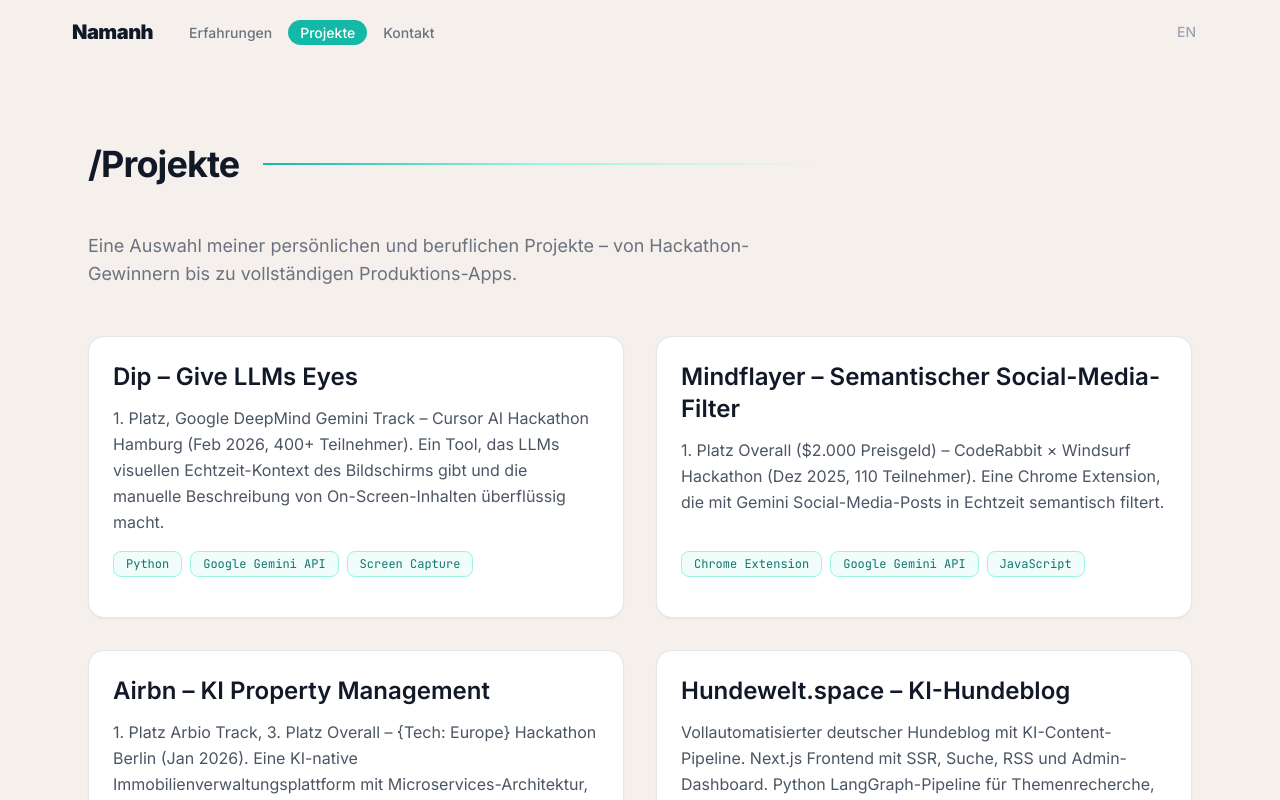
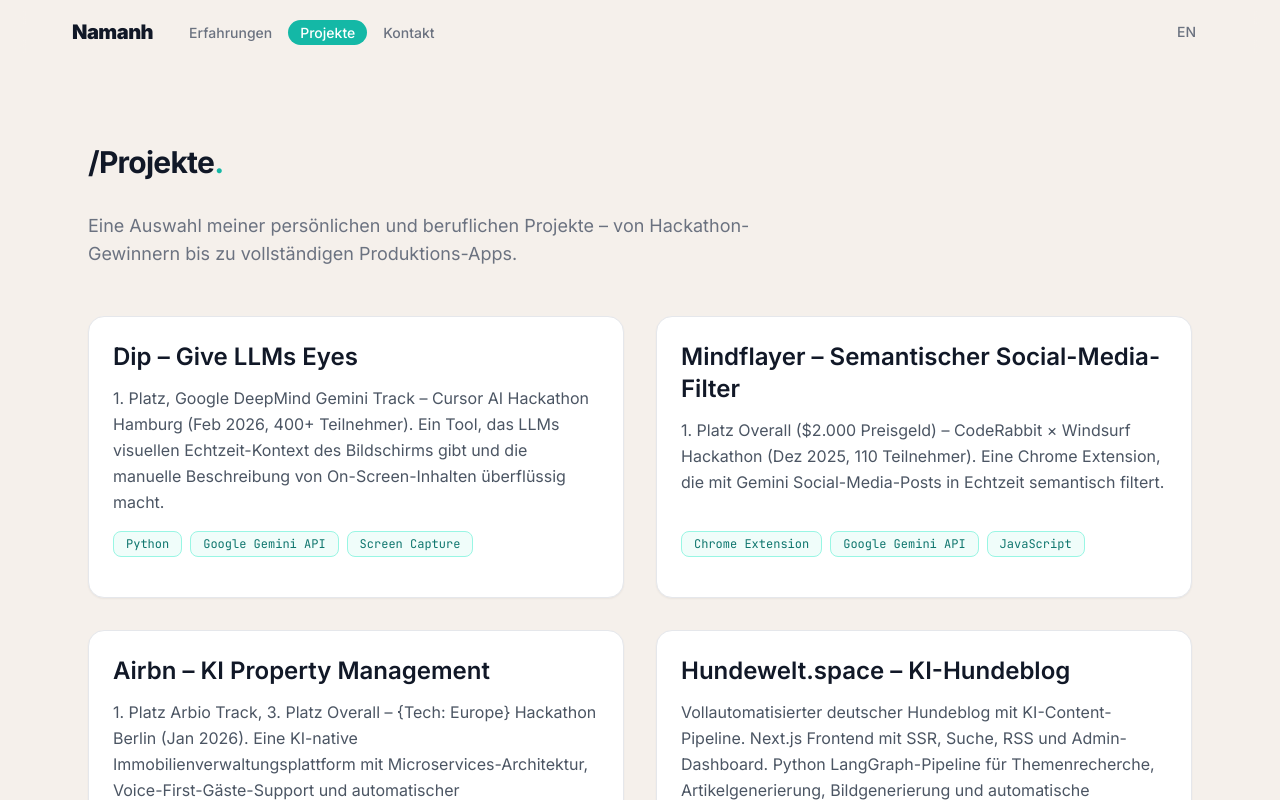
Before and after one commit to Namainchick/personalWebPage, a Next.js app: page /projekte in a window 1280 px wide. Shown: the top 800 px of the page. Built offline with nearby package versions, Linux system fonts and the light colour scheme.

Commit message:
style: update small components for bento theme (pill buttons, simplified headings)

```diff
--- a/components/Button.tsx
+++ b/components/Button.tsx
@@ -4,7 +4,7 @@ import { ReactNode } from "react";
 interface ButtonProps {
   href?: string;
   children: ReactNode;
-  variant?: "primary" | "secondary";
+  variant?: "primary" | "secondary" | "coral";
   className?: string;
   external?: boolean;
 }
@@ -17,13 +17,15 @@ export default function Button({
   external = false,
 }: ButtonProps) {
   const baseStyles =
-    "inline-flex items-center justify-center px-6 py-3 rounded-xl font-medium transition-all duration-200 focus-visible:outline-none focus-visible:ring-2 focus-visible:ring-teal-500 focus-visible:ring-offset-2 focus-visible:ring-offset-[#FAFAF8]";
+    "inline-flex items-center justify-center px-6 py-3 rounded-full font-medium transition-all duration-200 focus-visible:outline-none focus-visible:ring-2 focus-visible:ring-teal-500 focus-visible:ring-offset-2 focus-visible:ring-offset-[#F5F0EB]";
 
   const variants = {
     primary:
       "bg-teal-600 text-white hover:bg-teal-700 shadow-[0_4px_14px_rgba(13,148,136,0.3)] hover:shadow-[0_6px_20px_rgba(13,148,136,0.4)] active:scale-[0.98]",
     secondary:
       "border border-gray-200 bg-white text-gray-700 hover:border-teal-300 hover:text-teal-600 active:scale-[0.98] shadow-sm",
+    coral:
+      "bg-orange-500 text-white hover:bg-orange-600 shadow-[0_4px_14px_rgba(249,115,22,0.3)] hover:shadow-[0_6px_20px_rgba(249,115,22,0.4)] active:scale-[0.98]",
   };
 
   const combinedClassName = `${baseStyles} ${variants[variant]} ${className}`;
--- a/components/LanguageSwitcher.tsx
+++ b/components/LanguageSwitcher.tsx
@@ -12,7 +12,7 @@ export default function LanguageSwitcher() {
   return (
     <button
       onClick={toggleLanguage}
-      className="text-sm font-medium text-gray-400 hover:text-teal-600 transition-colors duration-200 px-3 py-1 rounded-lg hover:bg-teal-50"
+      className="text-sm font-medium text-gray-500 hover:text-teal-600 transition-all duration-200 px-3 py-1 rounded-full hover:bg-gray-100"
       aria-label="Switch language"
     >
       {language === "de" ? "EN" : "DE"}
--- a/components/SectionHeading.tsx
+++ b/components/SectionHeading.tsx
@@ -7,14 +7,11 @@ interface SectionHeadingProps {
 
 export default function SectionHeading({ children, className = "" }: SectionHeadingProps) {
   return (
-    <div className={`flex items-center gap-6 mb-12 ${className}`}>
-      <h2 className="text-3xl md:text-4xl font-bold tracking-tight whitespace-nowrap text-gray-900">
-        {children}
-      </h2>
-      <div
-        className="h-[2px] flex-1 max-w-[50%] bg-gradient-to-r from-teal-500 via-teal-200 to-transparent"
-        aria-hidden="true"
-      />
-    </div>
+    <h2
+      className={`text-2xl md:text-3xl font-bold tracking-tight text-gray-900 mb-8 ${className}`}
+    >
+      {children}
+      <span className="text-teal-500">.</span>
+    </h2>
   );
 }
--- a/components/ViewAllButton.tsx
+++ b/components/ViewAllButton.tsx
@@ -9,7 +9,7 @@ export default function ViewAllButton({ href, children }: ViewAllButtonProps) {
   return (
     <Link
       href={href}
-      className="group inline-flex items-center gap-2 px-6 py-3 rounded-xl font-medium text-gray-700 bg-white border border-gray-200 hover:border-teal-300 hover:text-teal-600 transition-all duration-200 shadow-sm hover:shadow-md"
+      className="group inline-flex items-center gap-2 px-6 py-3 rounded-full font-medium text-gray-700 bg-white border border-gray-200 hover:border-teal-300 hover:text-teal-600 transition-all duration-200 shadow-sm hover:shadow-md"
     >
       <span>{children}</span>
       <span className="group-hover:translate-x-1 transition-transform duration-200">&rarr;</span>
```
